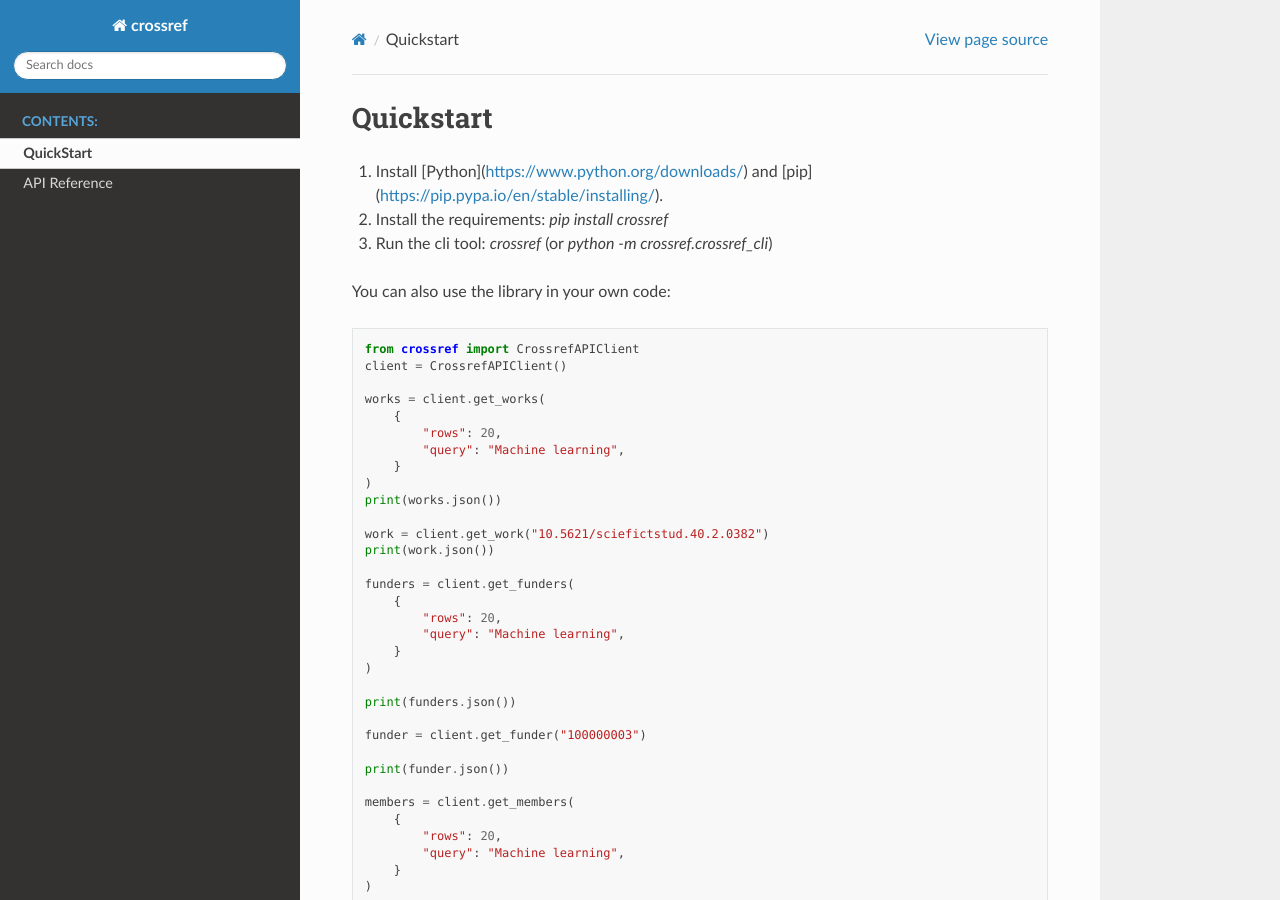
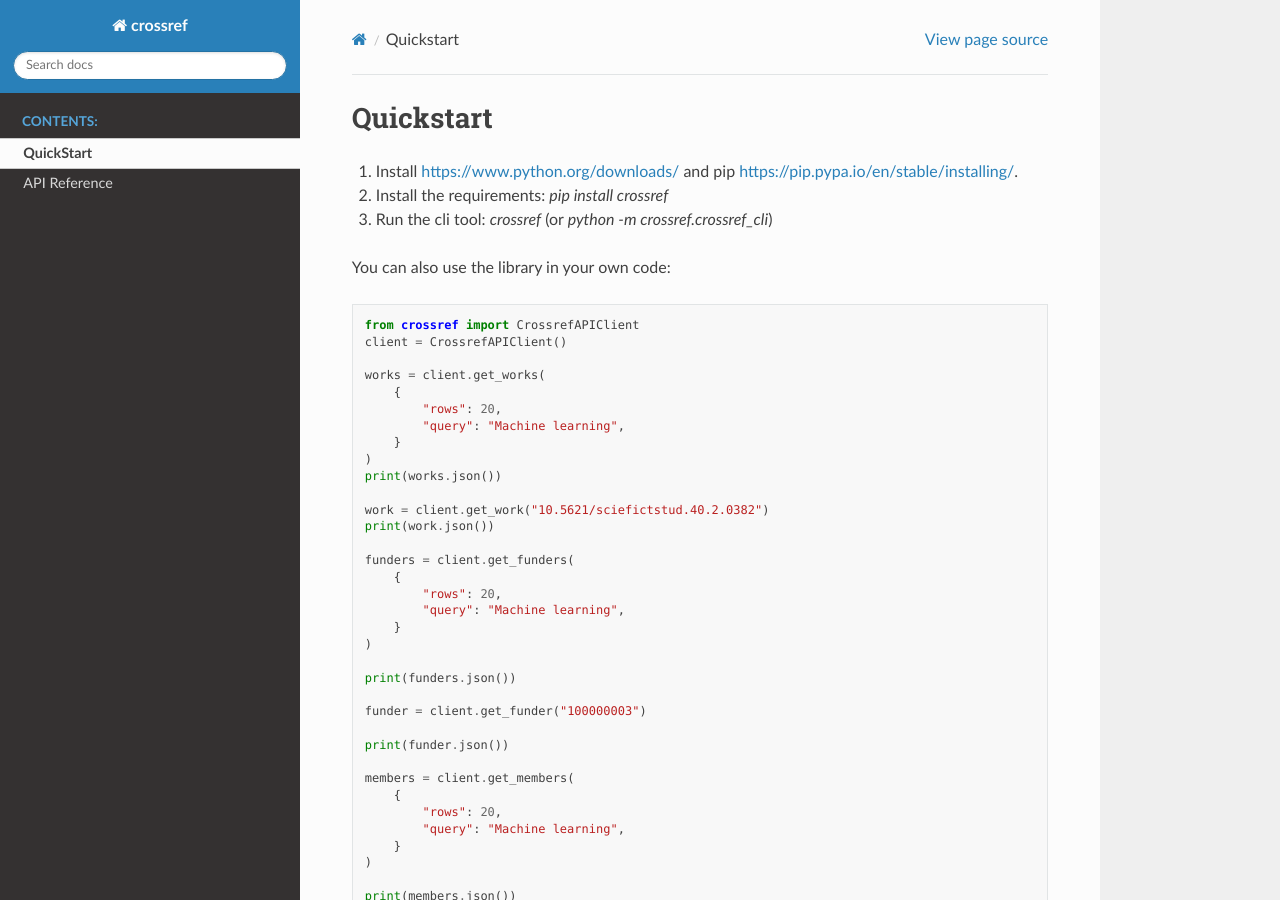
Before and after one commit to TralahM/academic_citations, a Sphinx documentation site: the page built from docs/contents.rst, in a window 1280 px wide and 900 px high. Built offline with Sphinx 7.4.7 and the Read the Docs theme 2.0.0, drawn with Linux system fonts in a browser that asks for light colours; some of the changed text lies outside the part shown.

Commit message:
try fix links

```diff
--- a/docs/contents.rst
+++ b/docs/contents.rst
@@ -1,7 +1,7 @@
 Quickstart
 ===========
 
-1. Install [Python](https://www.python.org/downloads/) and [pip](https://pip.pypa.io/en/stable/installing/).
+1. Install https://www.python.org/downloads/ and pip https://pip.pypa.io/en/stable/installing/.
 2. Install the requirements: `pip install crossref`
 3. Run the cli tool: `crossref` (or `python -m crossref.crossref_cli`)
 
```
Also changed, not shown: other parts of docs/contents.rst (+1 -1 lines).
